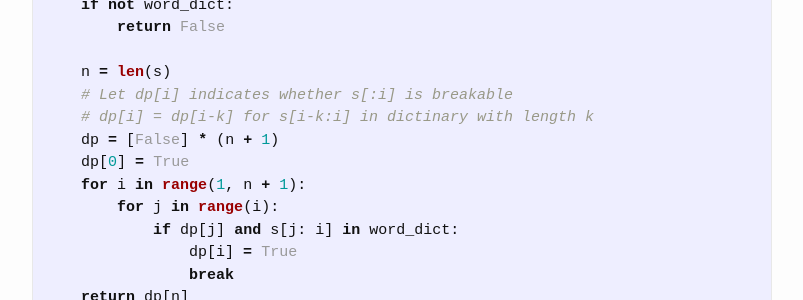
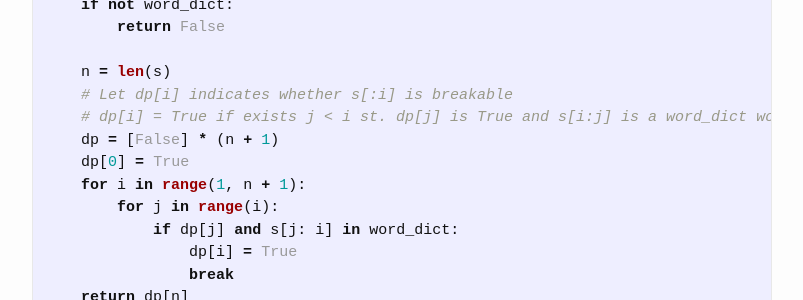
Before and after one commit to trsong/trsong.github.io, a Jekyll site: the page built from _posts/2021-11-01-DailyQuestionsNov.md, in a window 1280 px wide and 900 px high, scrolled down 1917 px. Shown: the part 151-451 px from the top of the window, without its empty margins (238-1041 px from the left). Built offline with Jekyll 4.4.1, drawn with Linux system fonts in a browser that asks for light colours.

Commit message:
Change the explanation for previous code checkin

```diff
--- a/_posts/2021-11-01-DailyQuestionsNov.md
+++ b/_posts/2021-11-01-DailyQuestionsNov.md
@@ -56,7 +56,7 @@ def word_break(s, word_dict):
 
     n = len(s)
     # Let dp[i] indicates whether s[:i] is breakable
-    # dp[i] = dp[i-k] for s[i-k:i] in dictinary with length k
+    # dp[i] = True if exists j < i st. dp[j] is True and s[i:j] is a word_dict word
     dp = [False] * (n + 1)
     dp[0] = True
     for i in range(1, n + 1):
```
